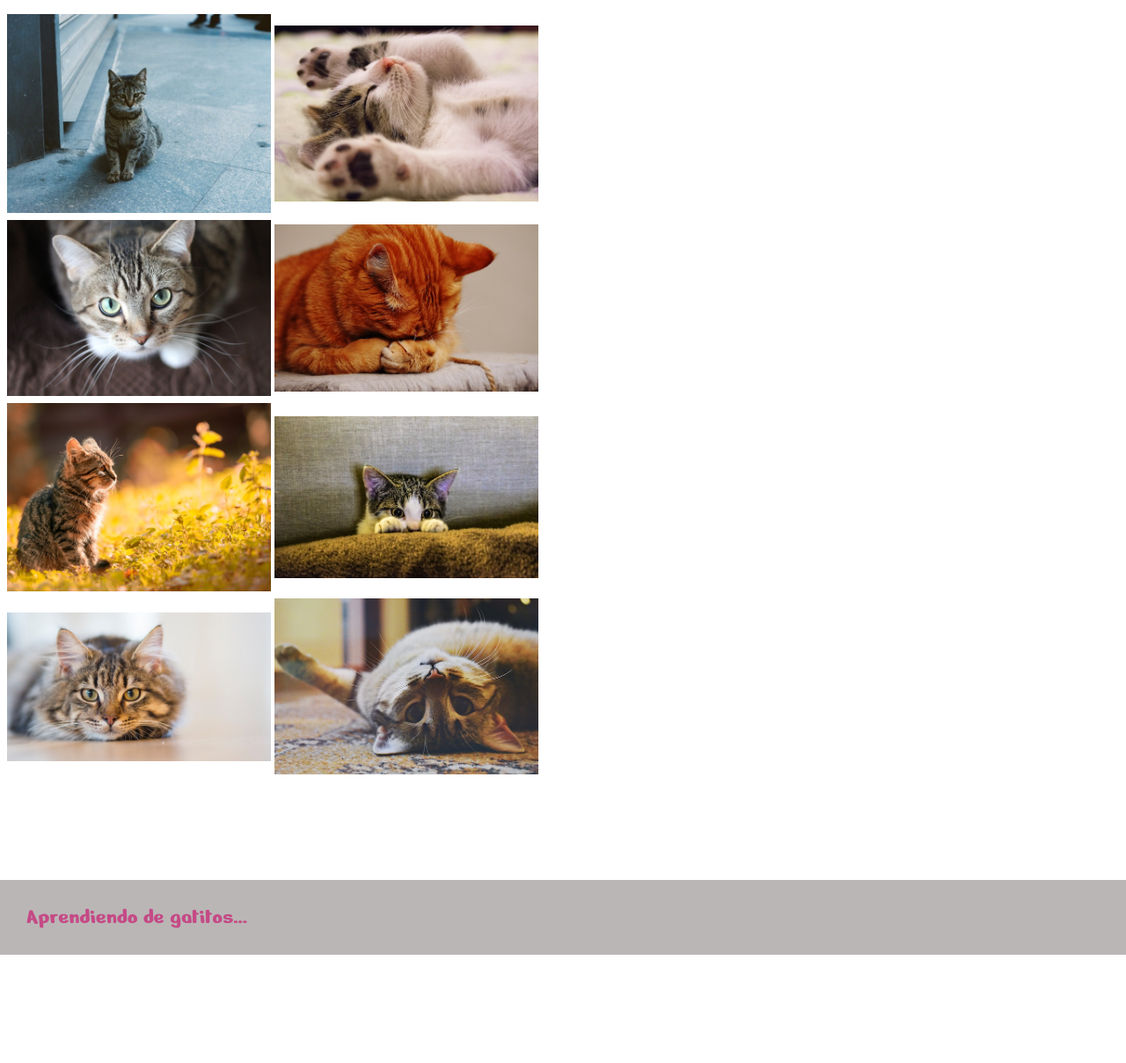
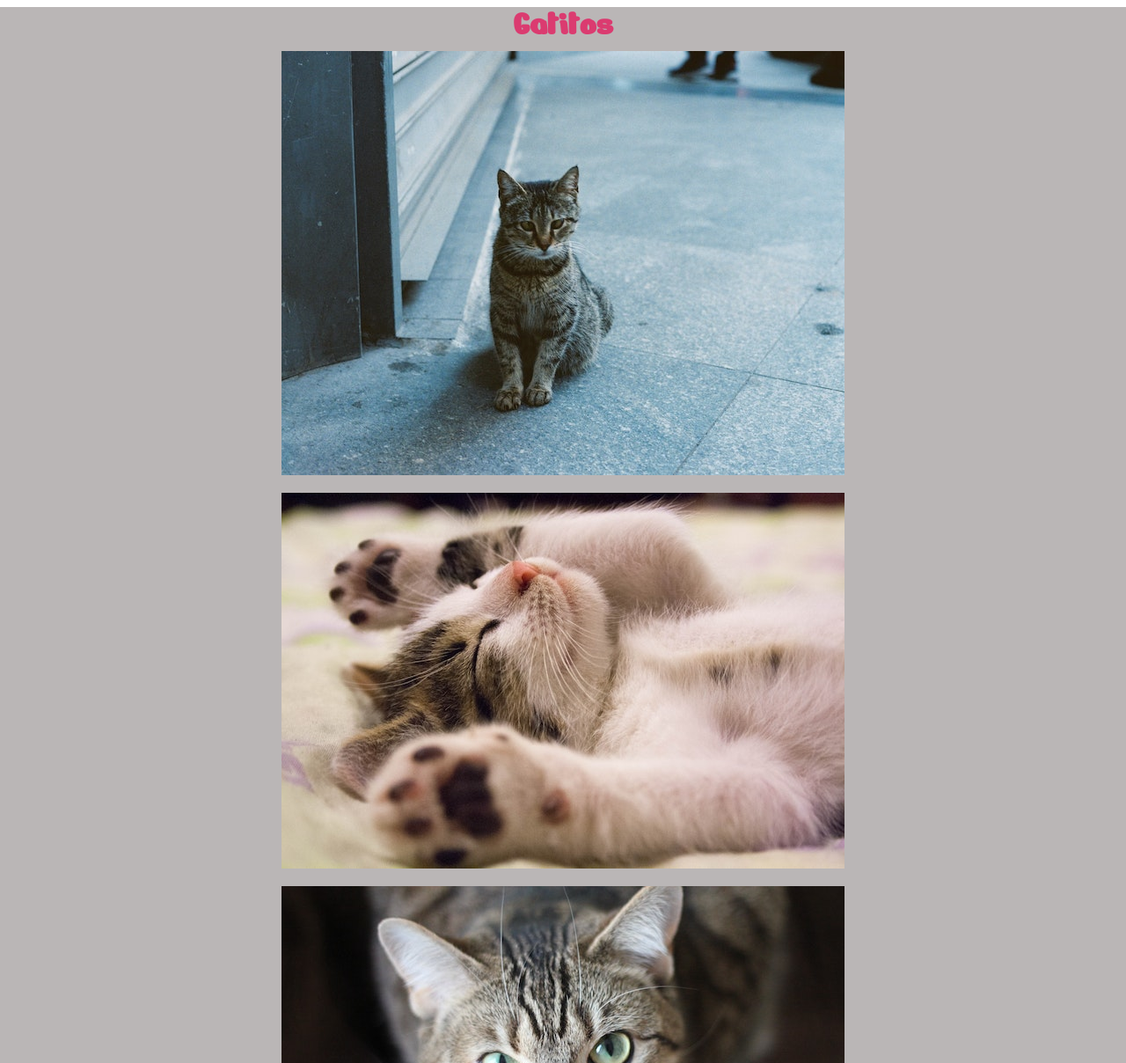
Before and after one commit to Nogyboy/cats_and_people, a plain HTML site: page pages/photos.html in a window 1280 px wide. Shown: the part 92-1300 px from the top of the page at 88% size. Before the commit the page ends 1177 px from the top, so only its background shows below. Drawn offline with Linux system fonts and the light colour scheme; a web font is replaced by a local one.

Commit message:
Apply display flex to photos

```diff
--- a/pages/photos.html
+++ b/pages/photos.html
@@ -9,7 +9,7 @@
   <link rel="preconnect" href="https://fonts.gstatic.com" crossorigin>
   <link href="https://fonts.googleapis.com/css2?family=Nerko+One&display=swap" rel="stylesheet">
   <link rel="stylesheet" href="../resources/css/reset.css">
-  <link rel="stylesheet" href="../resources/css/basic.css">
+  <link rel="stylesheet" href="../resources/css/base.css">
   <link rel="stylesheet" href="../resources/css/photos.css">
   <title>Fotos</title>
 </head>
@@ -23,8 +23,10 @@
       <a href="../pages/info.html"> Info </a>
     </nav>
   </header>
+  <div class="main">
+    <h2 id="expertise">Gatitos</h2>
+    <div class="row">
 
-  <div class="row">
       <div class="column">
         <img src="../resources/images/cat1.jpg">
         <img src="../resources/images/cat2.jpg">
@@ -42,6 +44,9 @@
         <img src="../resources/images/cat8.jpg">
       </div>
     </div>
+  </div>
+  <br></br>
+  <p>Imágenes extraidas de: <a href="https://unsplash.com/s/photos/cats">Unsplash - Cats</a></p>
   <footer>
     <p>Aprendiendo de gatitos...</p>
   </footer>
--- a/resources/css/basic.css
+++ b/resources/css/base.css
@@ -5,7 +5,6 @@
 
 header {
     background-color: rgb(186, 182, 182);
-    position: flex;
     border-bottom: 1px solid #dddddd;
     z-index: 5;
     position: fixed;
--- a/resources/css/index.css
+++ b/resources/css/index.css
@@ -1,8 +1,22 @@
+.article {
+  position: relative;
+  top: 120px;
+  width: 90%;
+  margin: 0px auto;
+  display: flex;
+  flex-direction: column;
+  align-items: center;
+  max-width: 900px;
+}
+
+
 .banner {
   background-image: url("../images/banner.png");
   background-position: center;
   background-size: cover;
+  background-color: transparent;
   height: 320px;
+  width: 500px;
 }
 
 
@@ -10,32 +24,22 @@
   background-color: rgb(186, 182, 182);
   color: #FFF;
   font-family: 'Anybody-Light';
-  font-size: 20px;
+  font-size: 18px;
   line-height: 40px;
-  width: 68%;
-  padding: 10px;
+  width: 400px;
+  height: 75px;
+  padding: 5px;
   position: relative;
   top: 65%;
   left: 1%;
   text-align: center;
 }
 
-.article {
-  position: relative;
-  top: 120px;
-  width: 90%;
-  margin: 0px auto;
-}
 
-article {
-  padding: 10px;
-  width: 80%;
-  margin: 0px auto;
-}
-
-article p {
+p {
   font-size: 20px;
   font-family: 'Anybody-Light';
+  line-height: 35px;
 
 }
 
@@ -55,6 +59,6 @@ article p {
 
 .button:hover {
   background-color: rgb(219, 59, 112);
-  border: 1px solid rgb(219, 59, 112);
+  border: 2px solid rgb(219, 59, 112);
   color: #FFF;
 }
--- a/resources/css/photos.css
+++ b/resources/css/photos.css
@@ -1,24 +1,38 @@
-
-td img {
-    width: 200px;
-    height: 300px;
-    padding: 20px;
+.main {
+  padding: 0 4px;
+  margin-top: 100px;
+  background-color: rgb(186, 182, 182);
 }
 
-  .row {
+h2 {
+  font-family: 'Nerko One', cursive;
+  font-size: 40px;
+  color: rgb(219, 59, 112);
+  text-align: center;
+}
+
+.row{
   display: flex;
   flex-wrap: wrap;
-    padding: 0 4px;
-    margin-top: 100px;
+  justify-content: space-around;
+  margin: auto;
 }
 
 .column {
-    flex: 50%;
-    padding: 0 4px;
+  display: inline-flex;
+  flex-direction: column;
+  justify-content: space-between;
 }
 
 .column img {
-    margin-top: 8px;
-    vertical-align: middle;
-    width: 300px;
+  margin: 10px auto;
+  height: auto;
+  width: auto;
 }
+
+p {
+  font-size: 20px;
+  font-family: 'Anybody-Light';
+  line-height: 35px;
+  padding-left: 20px;
+}
```
Also changed, not shown: index.html (+2 -2 lines), pages/design_system.html (+1 -1 lines), pages/info.html (+1 -1 lines). Lines whose indentation alone changed are shown as unchanged.
